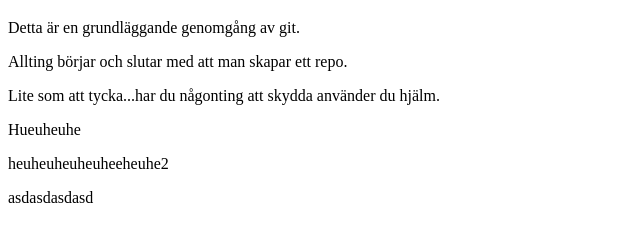
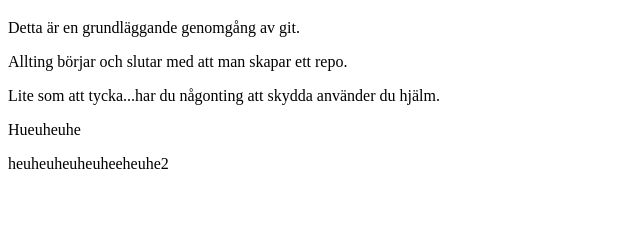
Before and after one commit to zacess/lab2, a plain HTML site: page index.html in a window 1280 px wide. Shown: the part 61-302 px from the top of the page, without its empty margins (0-640 px from the left). Drawn offline with Linux system fonts and the light colour scheme.

Commit message:
Revert "History"

```diff
--- a/index.html
+++ b/index.html
@@ -12,6 +12,5 @@
 <p>Lite som att tycka...har du någonting att skydda använder du hjälm.</p>
 <p>Hueuheuhe</p>
 <p>heuheuheuheuheeheuhe2</p>
-<p>asdasdasdasd</p>
 </body>
 </html>
```
